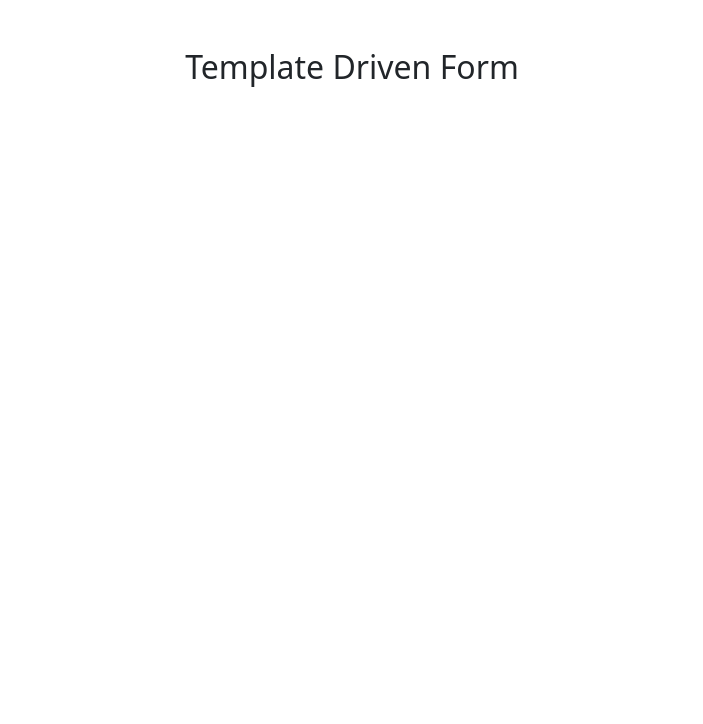
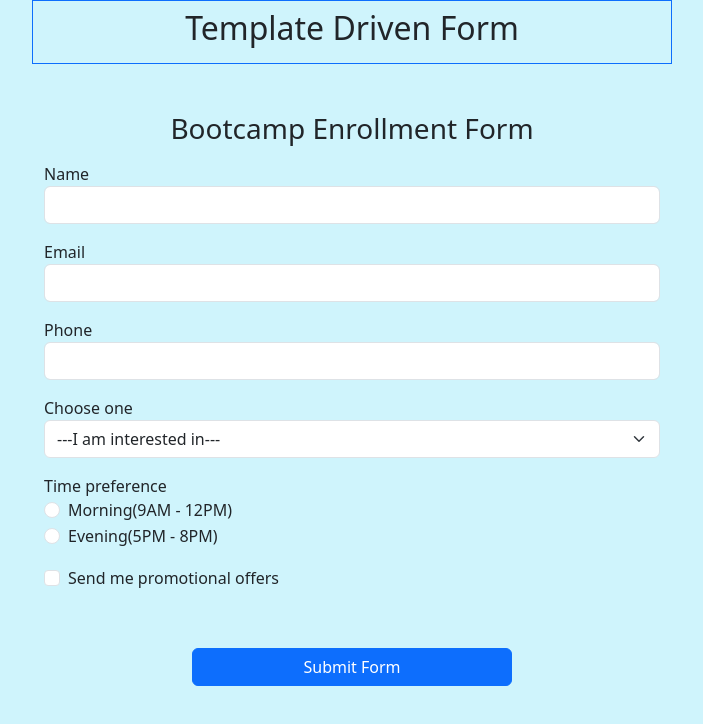
Before and after one commit to rahul7007/NG-TDF, an Angular app: page / in a window 1280 px wide. Shown: the top 724 px of the page, without its empty margins (288-991 px from the left). Built offline with nearby package versions, Linux system fonts and the light colour scheme.

Commit message:
added html form

```diff
--- a/src/app/app.component.html
+++ b/src/app/app.component.html
@@ -1,3 +1,54 @@
-<div class="mx-auto p-5">
+<div class="mx-auto p-2 border border-primary w-50">
   <h2 class="text-center">Template Driven Form</h2>
 </div>
+
+<div class="container-fluid w-50 py-5">
+  <h3 class="text-center">Bootcamp Enrollment Form</h3>
+  <form>
+    <div class="form-group py-2">
+      <label>Name</label>
+      <input type="name" class="form-control">
+    </div>
+
+    <div class="form-group py-2">
+      <label>Email</label>
+      <input type="email" class="form-control">
+    </div>
+
+    <div class="form-group py-2">
+      <label>Phone</label>
+      <input type="tel" class="form-control">
+    </div>
+
+    <div class="form-group py-2">
+      <label>Choose one</label>
+      <select class="form-select">
+        <option selected>---I am interested in---</option>
+        <option *ngFor="let topic of topics">{{ topic }}</option>
+      </select>
+    </div>
+
+    <div class="py-2">
+      <label>Time preference</label>
+      <div class="form-check">
+        <input class="form-check-input" type="radio" name="timePreference" value="morning">
+        <label class="form-check-label">Morning(9AM - 12PM)</label>
+      </div>
+      <div class="form-check">
+        <input class="form-check-input" type="radio" name="timePreference" value="evening">
+        <label class="form-check-label">Evening(5PM - 8PM)</label>
+      </div>
+    </div>
+
+    <div class="form-check py-2">
+      <input class="form-check-input" type="checkbox">
+      <label class="form-check-label">
+        Send me promotional offers
+      </label>
+    </div>
+
+    <div class="row justify-content-center">
+      <button class="btn btn-primary mt-5 w-50" type="submit">Submit Form</button>
+    </div>
+  </form>
+</div>
--- a/src/app/app.component.ts
+++ b/src/app/app.component.ts
@@ -7,4 +7,5 @@ import { Component } from '@angular/core';
 })
 export class AppComponent {
   title = 'tdf';
+  topics = ["Angular", "React", "Vue"]
 }
--- a/src/index.html
+++ b/src/index.html
@@ -8,7 +8,7 @@
   <link rel="icon" type="image/x-icon" href="favicon.ico">
   <link rel="stylesheet" href="https://cdn.jsdelivr.net/npm/bootstrap@5.3.0-alpha2/dist/css/bootstrap.min.css">
 </head>
-<body>
+<body class="bg-info-subtle">
   <app-root></app-root>
 </body>
 </html>
```
Also changed, not shown: 1 other file (tests, documents, lock files or other folders).
